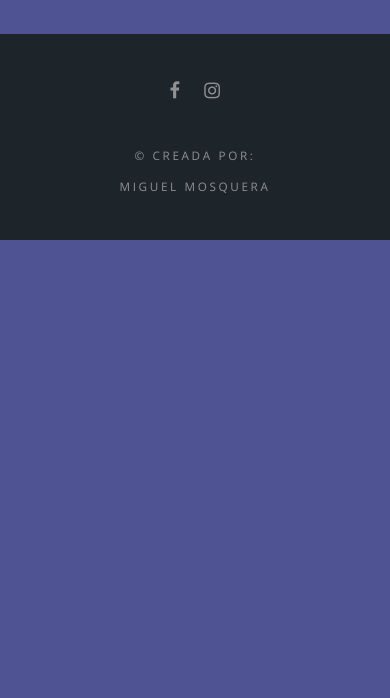
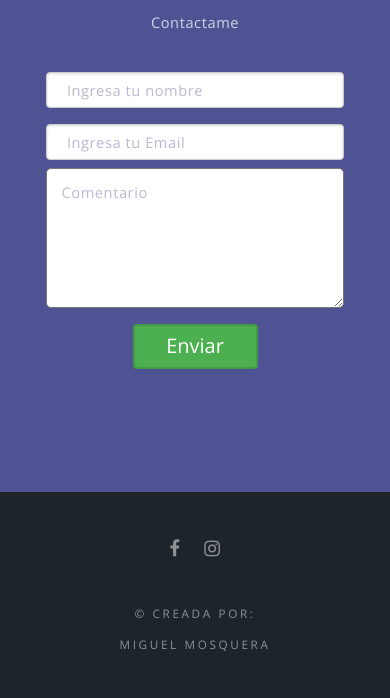
Before and after one commit to migmosquera/poporoink, a PHP site: page / in a window 390 px wide. Shown: the part 3080-3778 px from the top of the page. Before the commit the page ends 3320 px from the top, so only its background shows below. Run offline with PHP 8.4, Linux system fonts and the light colour scheme; tables that the repository leaves empty or names only in its code hold one stand-in row (values such as "Sample post"); some libraries are stand-ins or nearby versions; some web fonts are replaced.

Commit message:
“subiendo_envio_de_correo_listo”

```diff
--- a/assets/css/index.css
+++ b/assets/css/index.css
@@ -182,7 +182,7 @@
 
 .containerSocialText{
 	display: inline-block;
-	width: 50%;
+	width: 33%;
 	margin-top: 3%;
 	float: left;
 }
@@ -266,7 +266,7 @@
 
 .containerFooterSocial{
 	display: block;
-	height: 384px;
+	height: 470px;
 }
 
 /** custom login button **/
@@ -301,6 +301,31 @@
   color: #fff;
   background-color: #519dde;
 }
+
+.inputSendEmail{
+	width: 90%;
+    margin: 8px 0;
+    display: inline-block;
+    border: 1px solid #ccc;
+    box-shadow: inset 0 1px 3px #ddd;
+    border-radius: 4px;
+    -webkit-box-sizing: border-box;
+    -moz-box-sizing: border-box;
+    box-sizing: border-box;
+    padding-left: 20px;
+    padding-right: 20px;
+    padding-top: 5px;
+    padding-bottom: 5px;
+    color:#000000;
+}
+
+.textAreaSendEmail{
+	color:#000000;
+	width: 90%;
+	height: 140px;
+	border-radius: 5px
+	}
+
 .flatbtn-blu:active {
   -webkit-box-shadow: inset 0 1px 5px rgba(0, 0, 0, 0.1);
   -moz-box-shadow:inset 0 1px 5px rgba(0, 0, 0, 0.1);
@@ -320,7 +345,44 @@
 
 .googleMaps{
 	width:80%;
-	height:300px
+	height:200px
+}
+
+.buttonLimpiar {
+    position: relative;
+    background-color: #4CAF50;
+    border: none;
+    font-size: 20px;
+    color: #FFFFFF;
+    padding: 10px;
+    width: 125px;
+    text-align: center;
+    -webkit-transition-duration: 0.4s; /* Safari */
+    transition-duration: 0.4s;
+    text-decoration: none;
+    overflow: hidden;
+    cursor: pointer;
+    border-radius: 4px;
+}
+
+.buttonLimpiar:after {
+    content: "";
+    background: #90EE90;
+    display: block;
+    position: absolute;
+    padding-top: 300%;
+    padding-left: 350%;
+    margin-left: -20px!important;
+    margin-top: -120%;
+    opacity: 0;
+    transition: all 0.8s
+}
+
+.buttonLimpiar:active:after {
+    padding: 0;
+    margin: 0;
+    opacity: 1;
+    transition: 0s
 }
 
 @media (max-width: 980px){
@@ -339,6 +401,10 @@
 	.containerFooterSocial{
 		height: 600px;
 		margin-top: 12px;
+	}
+
+	.contactMeIndex{
+		height: 1230px;
 	}
 }
 
--- a/controller/sendEmail.php
+++ b/controller/sendEmail.php
@@ -1,7 +1,8 @@
 <?php
+	$msjSendEmail = "";
     if(isset($_POST['sendEmail'])){
+    	require_once 'controller/email/PHPMailerAutoload.php';
     	require_once 'controller/email/class.phpmailer.php';
-
     	$name = $_POST['name'];
 		$email = $_POST['email'];
 		$msjEmail = $_POST['msjEmail'];
@@ -16,12 +17,12 @@
 		$correo->Password = "syslife12*";
 		$correo->setFrom("administrador@poporoink.com.ve");
 		$correo->addAddress('migmosquera2303@gmail.com');
-		$correo->Subject = "Mi primero correo con PHPMailer";
-		$correo->MsgHTML("Mi Mensaje en <strong>HTML</strong>");
+		$correo->Subject = "correo enviado por '.$name.'";
+		$correo->MsgHTML("<strong>Mensaje enviado por el usuario:</strong> $name </br> <strong>Email:</strong> $email  </br> <strong>Mensaje:</strong> $msjEmail  ");
 		if(!$correo->Send()) {
-		  echo "Hubo un error: " . $correo->ErrorInfo;
+		  $msjSendEmail = "Hubo un error: " . $correo->ErrorInfo;
 		} else {
-		  echo "Mensaje enviado con exito.";
+		  $msjSendEmail = "Mensaje enviado con exito.";
 		}
     }
 ?>
--- a/index.php
+++ b/index.php
@@ -1,6 +1,7 @@
 <!DOCTYPE HTML>
 <?php
 	require_once  'controller/controllerUsers.php';
+	require_once  'controller/sendEmail.php';
 ?>
 <html>
 	<head>
@@ -113,7 +114,7 @@
 					</section>
 
 				<!-- Three -->
-					<section id="three" class="wrapper style3 special">
+					<section id="three" class="wrapper style3 special contactMeIndex">
 						<div class="inner">
 							<header class="major" style="margin-bottom: 0">
 								<h2>Contactame a traves</h2>
@@ -141,6 +142,17 @@
 								  	<div style="margin: 0 auto; text-align: -webkit-center;">
 										<div class="googleMaps" id="map"></div>
 									</div>
+
+								</div>
+								<div class="containerSocialText">
+								  	<p class="titleSocial">Contactame</p>
+								  	<form action="" method="post" accept-charset="utf-8">
+										<input class="inputSendEmail"  type="text" name="name" value="" placeholder="Ingresa tu nombre" id="name"/>
+										<input class="inputSendEmail" type="text" name="email" value="" placeholder="Ingresa tu Email" id="email"/>
+										<textarea placeholder="Comentario" class="textAreaSendEmail" name="msjEmail" id="msjEmail" rows="8" cols="40"  ></textarea>
+										<p style="color: #B2E2B4; margin-bottom: 0px; padding-top: 5px; padding-bottom: 5px; "><?php echo $msjSendEmail ?></p>
+										<button type="submit" id="sendEmail" name="sendEmail" class="buttonLimpiar">Enviar</button>
+									  </form>
 
 								</div>
 							</div>
```
Also changed, not shown: controller/email/PHPMailerAutoload.php (added, +49 -0 lines).
